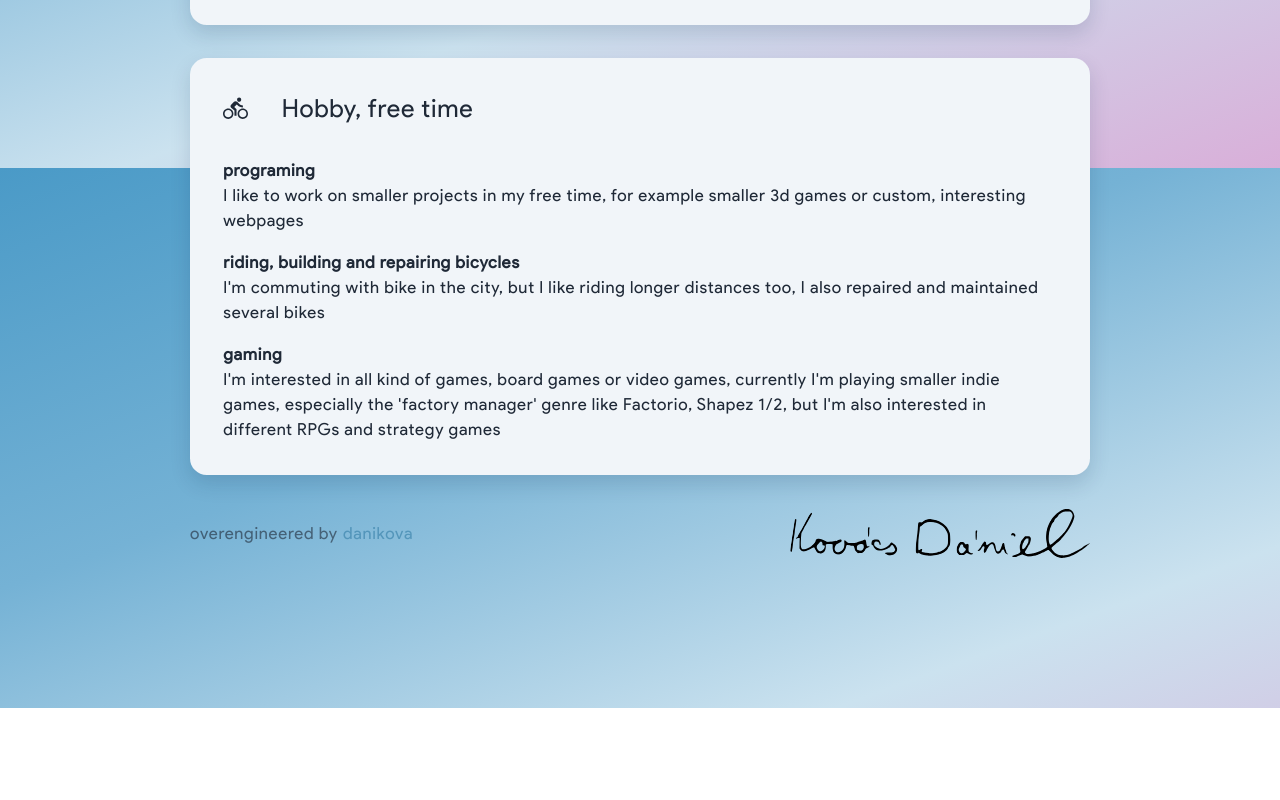
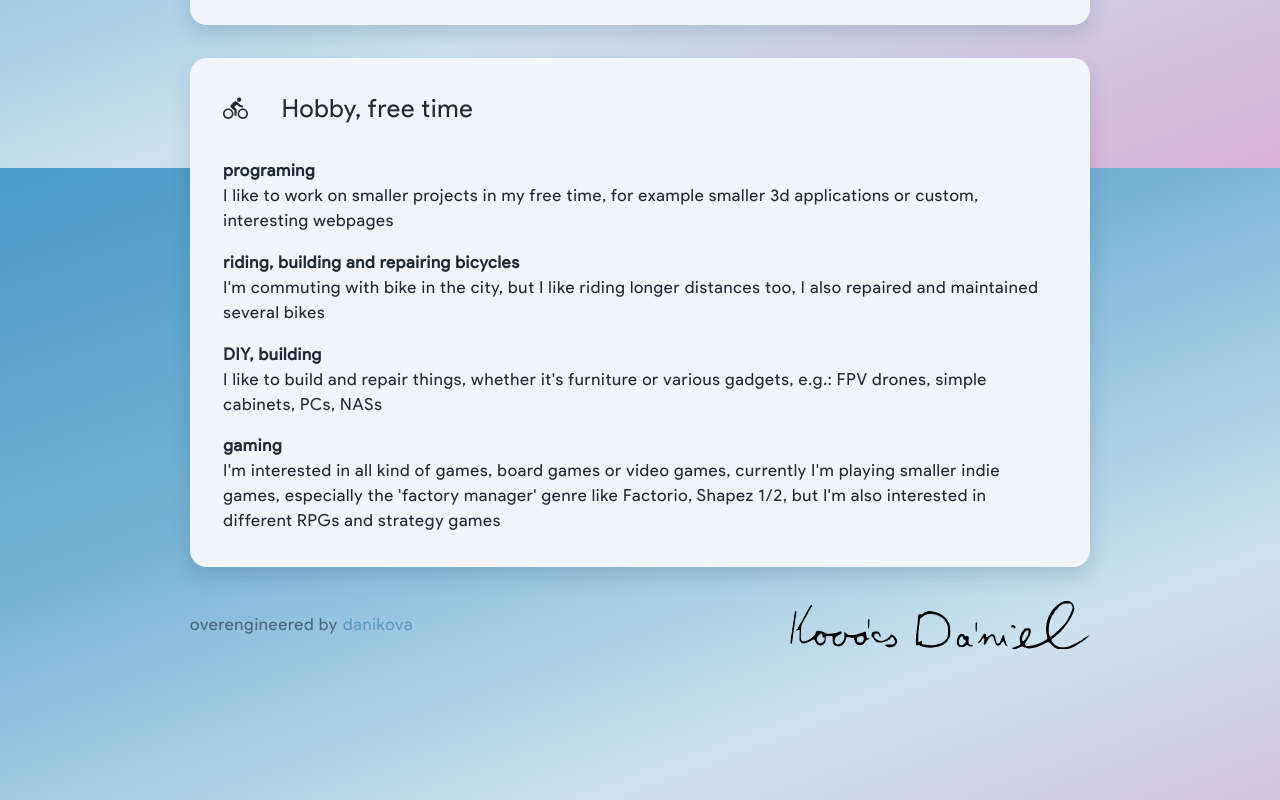
Before and after one commit to danikova/online-cv, a React (Vite) app: page / in a window 1280 px wide. Shown: the part 3832-4632 px from the top of the page. Before the commit the page ends 4540 px from the top, so only its background shows below. Built offline with nearby package versions, Linux system fonts and the light colour scheme.

Commit message:
extend hobby section

```diff
--- a/src/@components/main/sections/HobbySection.tsx
+++ b/src/@components/main/sections/HobbySection.tsx
@@ -29,6 +29,14 @@ export function HobbySection() {
         </div>
         <div>
           <h5 className="font-bold">
+            <FormattedMessage id="hobby.building.title" />
+          </h5>
+          <div>
+            <FormattedMessage id="hobby.building.description" />
+          </div>
+        </div>
+        <div>
+          <h5 className="font-bold">
             <FormattedMessage id="hobby.gaming.title" />
           </h5>
           <div>
--- a/src/@lang/en.json
+++ b/src/@lang/en.json
@@ -46,9 +46,11 @@
   "lang.english.levelDescription": "conversational level, jargon",
   "hobby.sectionTitle": "Hobby, free time",
   "hobby.programing.title": "programing",
-  "hobby.programing.description": "I like to work on smaller projects in my free time, for example smaller 3d games or custom, interesting webpages",
+  "hobby.programing.description": "I like to work on smaller projects in my free time, for example smaller 3d applications or custom, interesting webpages",
   "hobby.cycling.title": "riding, building and repairing bicycles",
   "hobby.cycling.description": "I'm commuting with bike in the city, but I like riding longer distances too, I also repaired and maintained several bikes",
+  "hobby.building.title": "DIY, building",
+  "hobby.building.description": "I like to build and repair things, whether it's furniture or various gadgets, e.g.: FPV drones, simple cabinets, PCs, NASs",
   "hobby.gaming.title": "gaming",
   "hobby.gaming.description": "I'm interested in all kind of games, board games or video games, currently I'm playing smaller indie games, especially the 'factory manager' genre like Factorio, Shapez 1/2, but I'm also interested in different RPGs and strategy games",
   "references.sectionTitle": "References"
--- a/src/@lang/hu.json
+++ b/src/@lang/hu.json
@@ -49,6 +49,8 @@
   "hobby.programing.description": "legyen szó 3d-s dolgokról vagy saját játék fejlesztéséről esetleg saját weboldalakról",
   "hobby.cycling.title": "biciklizés, szerelés",
   "hobby.cycling.description": "aktivan kerékpárral közlekedek a városban, szeretek hosszabb távokat tekerni, építettem át, újjítottam föl számos kerékpárt",
+  "hobby.building.title": "DIY, építés",
+  "hobby.building.description": "szeretek szerelni, építeni, barkácsolni, legyen szó bútorokról vagy különböző használati tárgyakról, pl.: FPV drónok, egyszerűbb szekrények, PC-k, NAS-ok",
   "hobby.gaming.title": "játék",
   "hobby.gaming.description": "mindenféle játék érdekel, legyen az társas vagy videojáték, mostanaban a kisebb indie játékokkal játszok és azon belül is a 'factory manager' vonal ami igazán megfog mint pl: Factorio, Shapez 1/2, de a különböző szerepjátékok es strategiai játékok is érdekelnek",
   "references.sectionTitle": "Referenciák"
```
